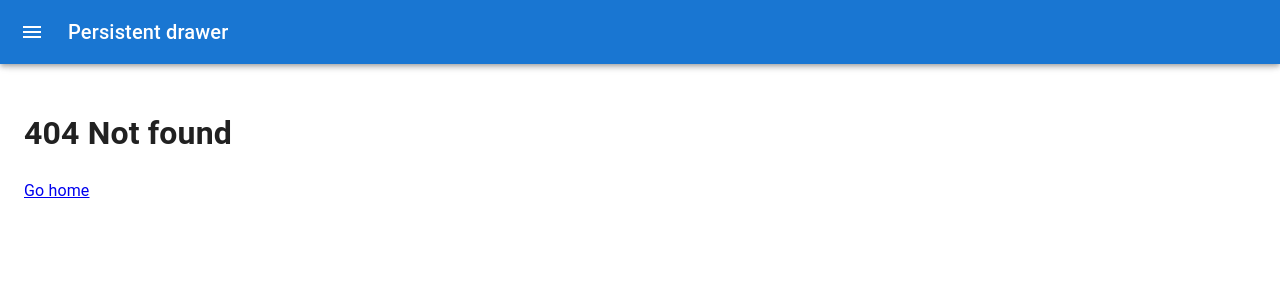
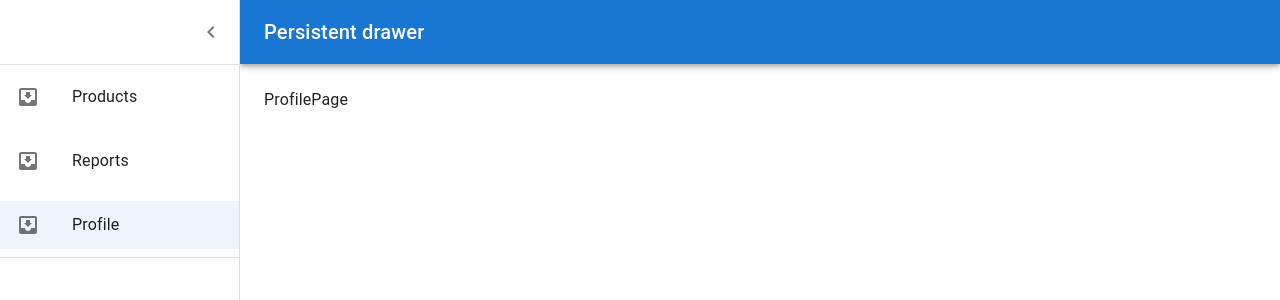
Before and after one commit to Bubblecrown/Admin-Dashboard-React, a React (Create React App) app: page /profile in a window 1280 px wide. Before the commit this address had no page. Shown: the top 300 px of the page. Built offline with nearby package versions, Linux system fonts and the light colour scheme.

Commit message:
create: Navbar Link

```diff
--- a/src/App.tsx
+++ b/src/App.tsx
@@ -23,6 +23,11 @@ import Navbar from './components/layouts/Navbar';
 import { Link, Navigate, Route, Routes } from 'react-router-dom';
 import LoginPage from './components/pages/LoginPage';
 import RegisterPage from './components/pages/RegisterPage';
+import ProductPage from './components/pages/ProductPage';
+import ReportPage from './components/pages/ReportPage';
+import CreatePage from './components/pages/CreatePage';
+import EditPage from './components/pages/EditPage';
+import ProfilePage from './components/pages/ProfilePage';
 
 const drawerWidth = 240;
 
@@ -77,7 +82,7 @@ const DrawerHeader = styled('div')(({ theme }) => ({
 
 export default function App() {
   const theme = useTheme();
-  const [open, setOpen] = React.useState(false);
+  const [open, setOpen] = React.useState(true);
 
   const handleDrawerOpen = () => {
     setOpen(true);
@@ -98,6 +103,11 @@ export default function App() {
         <Routes>
         <Route path='/login' element={<LoginPage />}/>
         <Route path='/register' element={<RegisterPage />}/>
+        <Route path='/products' element={<ProductPage />}/>
+        <Route path='/reports' element={<ReportPage />}/>
+        <Route path='/products/create' element={<CreatePage />}/>
+        <Route path='/product/edit/:id' element={<EditPage />}/>
+        <Route path='/profile' element={<ProfilePage />}/>
         <Route path='/' element={<Navigate to={"/login"}/>}/>
         <Route path='*' element={<PageNotFound />}/>
       </Routes>
--- a/src/components/layouts/Navbar/Navbar.tsx
+++ b/src/components/layouts/Navbar/Navbar.tsx
@@ -18,6 +18,7 @@ import ListItemIcon from '@mui/material/ListItemIcon';
 import ListItemText from '@mui/material/ListItemText';
 import InboxIcon from '@mui/icons-material/MoveToInbox';
 import MailIcon from '@mui/icons-material/Mail';
+import { NavLink } from 'react-router-dom';
 
 const drawerWidth = 240;
 
@@ -70,14 +71,26 @@ const DrawerHeader = styled('div')(({ theme }) => ({
   justifyContent: 'flex-end',
 }));
 
+const NavBarLink = React.forwardRef<any, any>((props, ref) => (
+  <NavLink
+    ref={ref}
+    to={props.to}
+    className={({ isActive }) =>
+      `${props.className} ${isActive ? props.active : ""}`
+    }
+  >
+    {props.children}
+  </NavLink>
+));
+
 type NavbarProps = {
   // ? ส่งค่า prop นี้มาหรือไม่ส่งมาก็ได้ เพราะปกติต้อง required
   open: boolean
   // void คือไม่มีการ return อะไร
-  setDrawerClose:()=>void
+  setDrawerClose: () => void
 }
 
-export default function Navbar({open, setDrawerClose}:NavbarProps) {
+export default function Navbar({ open, setDrawerClose }: NavbarProps) {
   const theme = useTheme();
 
   const handleDrawerClose = () => {
@@ -106,30 +119,47 @@ export default function Navbar({open, setDrawerClose}:NavbarProps) {
       </DrawerHeader>
       <Divider />
       <List>
-          {['Inbox', 'Starred', 'Send email', 'Drafts'].map((text, index) => (
-            <ListItem key={text} disablePadding>
+        {/* ใช้เป้น component = NavLink จะได้ไม่เสีย style */}
+        <ListItem
+        button
+        disablePadding
+        to="/products"
+        component={NavBarLink}
+        active = "Mui-selected"
+        exact>
           <ListItemButton>
             <ListItemIcon>
-                  {index % 2 === 0 ? <InboxIcon /> : <MailIcon />}
+              <InboxIcon />
             </ListItemIcon>
-                <ListItemText primary={text} />
+            <ListItemText primary="Products" />
           </ListItemButton>
         </ListItem>
-          ))}
+      </List>
+      <List>
+        <ListItem button disablePadding to="/reports" component={NavBarLink}
+        active = "Mui-selected"
+        exact>
+          <ListItemButton>
+            <ListItemIcon>
+              <InboxIcon />
+            </ListItemIcon>
+            <ListItemText primary="Reports" />
+          </ListItemButton>
+        </ListItem>
+      </List>
+      <List>
+        <ListItem button disablePadding to="/profile" component={NavBarLink}
+        active = "Mui-selected"
+        exact>
+          <ListItemButton>
+            <ListItemIcon>
+              <InboxIcon />
+            </ListItemIcon>
+            <ListItemText primary="Profile" />
+          </ListItemButton>
+        </ListItem>
       </List>
       <Divider />
-        <List>
-          {['All mail', 'Trash', 'Spam'].map((text, index) => (
-            <ListItem key={text} disablePadding>
-              <ListItemButton>
-                <ListItemIcon>
-                  {index % 2 === 0 ? <InboxIcon /> : <MailIcon />}
-                </ListItemIcon>
-                <ListItemText primary={text} />
-              </ListItemButton>
-            </ListItem>
-          ))}
-        </List>
     </Drawer>
   );
 }
--- /dev/null
+++ b/src/components/pages/ProfilePage/ProfilePage.tsx
@@ -0,0 +1,11 @@
+import * as React from "react";
+
+type ProfilePageProps = {
+  //
+};
+
+const ProfilePage: React.FC<any> = () => {
+  return <div>ProfilePage</div>;
+};
+
+export default ProfilePage;
--- /dev/null
+++ b/src/components/pages/ProfilePage/index.ts
@@ -0,0 +1 @@
+export { default } from "./ProfilePage";
```
Also changed, not shown: src/components/pages/ProfilePage/ProfilePage.css (added). Lines whose indentation alone changed are shown as unchanged.
